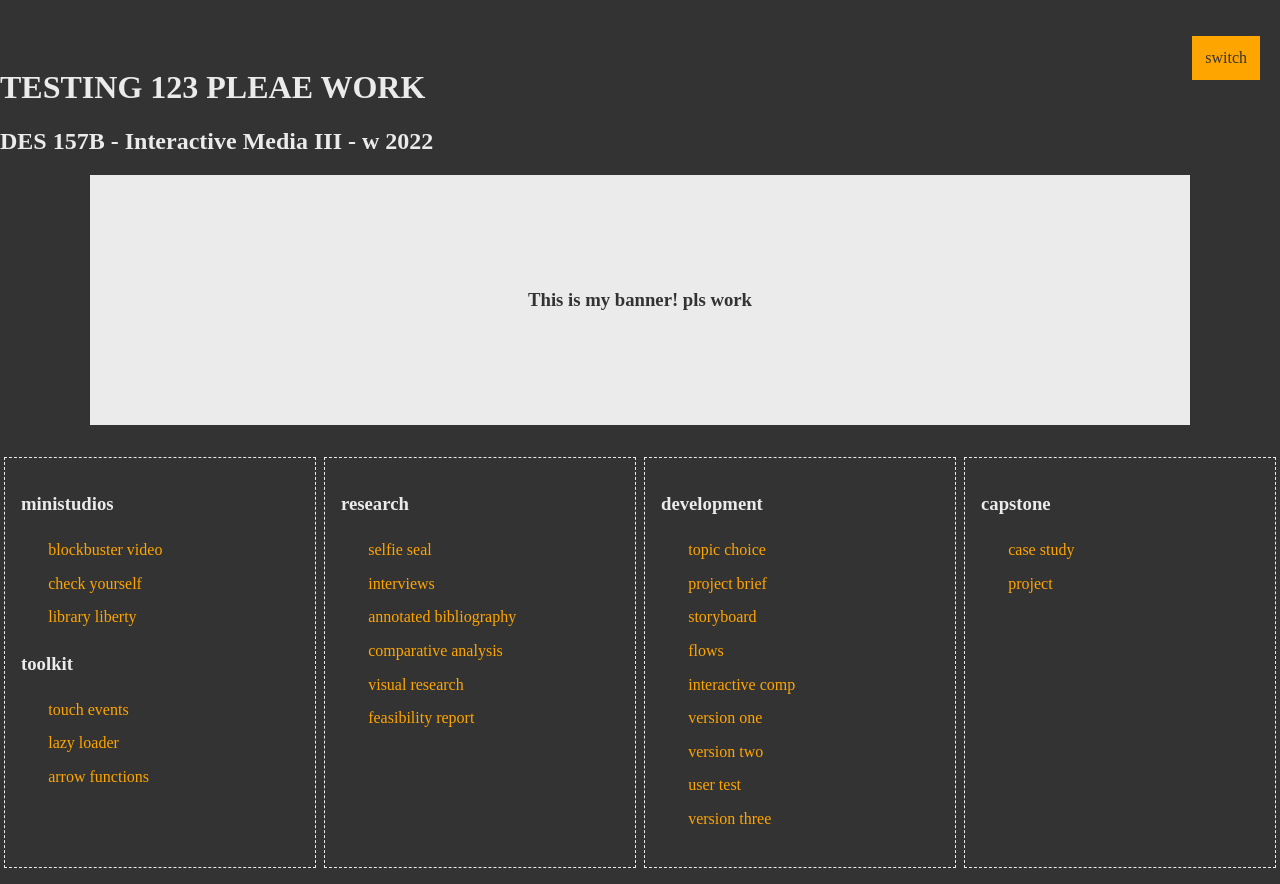
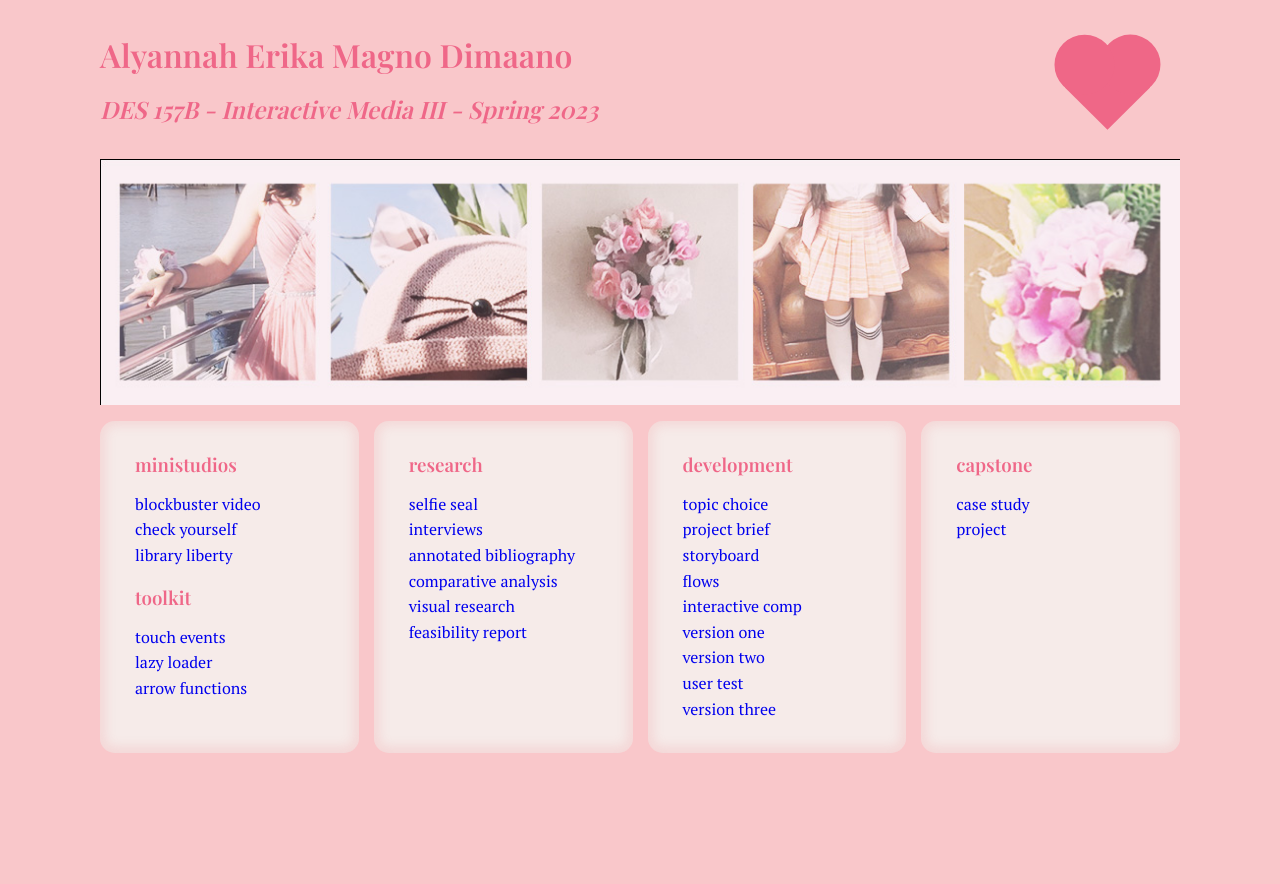
Before and after one commit to aerikaMD24/des157b, a plain HTML site: page index.html in a window 1280 px wide. After the commit the page ends 800 px from the top, so only its background shows below. Drawn offline with nearby package versions, Linux system fonts and the light colour scheme; a web font is replaced by a local one.

Commit message:
first update for portal

```diff
--- a/index.html
+++ b/index.html
@@ -5,51 +5,62 @@
     <meta charset="UTF-8">
     <title>Home is...DES 157B!</title>
     <link href="https://cdnjs.cloudflare.com/ajax/libs/normalize/8.0.1/normalize.min.css" rel="stylesheet" />
+    <link rel="preconnect" href="https://fonts.googleapis.com">
+    <link rel="preconnect" href="https://fonts.gstatic.com" crossorigin>
+    <link href="https://fonts.googleapis.com/css2?family=Abel&family=Exo+2:wght@400;600;700&family=PT+Serif&family=Playfair+Display:ital,wght@0,400;0,600;1,700&display=swap" rel="stylesheet">
     <link href="styles.css" rel="stylesheet" />
     <script src="script.js" defer></script>
 
 </head>
 
-<body>
-
-    <div id="container">
+<body class="punkPop">
 
     <header>
-
+        <div id="top">
+            <div>
                 <h1>
-                TESTING 123 PLEAE WORK
+                    Alyannah Erika Magno Dimaano
                 </h1>
 
-            <h2>DES 157B - Interactive Media III - w 2022
+                <h2>
+                    DES 157B - Interactive Media III - Spring 2023
                 </h2>
+            </div>
 
-            <!--this is for the interactive banner-->
-            <div id="banner">
-                <h3>This is my banner! pls work</h3>
+            <div id="heart">
+                <img src="images/heart.svg" alt="heart/spade button" height="120">
             </div>
+            <div id="spade">
+                <img src="images/spade.svg" alt="heart/spade button" height="120">
+            </div>
+
+        </div>
+
+        <img id="banner" src="images/testBanner.jpg" alt="girlyPop or punkPop collage">
 
     </header>
 
     <main>
 
         <section id="projects">
-
             <h3>ministudios</h3>
             <nav>
-                    <ol>
+                <ul>
                     <li><a href="#">blockbuster video</a></li>
                     <li><a href="#">check yourself</a></li>
                     <li><a href="#">library liberty</a></li>
-                    </ol>
+                </ul>
             </nav>
             <h3>toolkit</h3>
             <nav>
-                    <ol>
+                <ul>
                     <li><a href="#">touch events</a></li>
                     <li><a href="#">lazy loader</a></li>
                     <li><a href="#">arrow functions</a></li>
-                    </ol>
+                </ul>
             </nav>
+
+
 
         </section>
 
@@ -101,11 +112,8 @@
             </nav>
         </section>
 
-            <button>switch</button>
-
     </main>
 
-    </div>
 
 </body>
 
--- a/script.js
+++ b/script.js
@@ -1,29 +1,47 @@
 (function() {
     'use strict';
 
-    const button = document.querySelector('button');
     const body = document.querySelector('body');
     const banner = document.querySelector('#banner');
-    const sections = document.querySelectorAll('section')
-    let mode = 'dark';
 
-    button.addEventListener('click', function() {
-        if (mode === 'dark') {
-            body.className = 'switch';
-            banner.className = 'switch';
-            button.className = 'switch';
-            for (const section of sections) {
-                section.className = 'switch';
-            }
-            mode = 'light';
-        } else {
-            body.removeAttribute('class');
-            banner.removeAttribute('class');
-            button.removeAttribute('class');
-            for (const section of sections) {
-                section.removeAttribute('class');
-            }
-            mode = 'dark'
+    const heart = document.querySelector('#heart');
+    const spade = document.querySelector('#spade');
+
+
+    // Randomly display either GirlyPop or PunkPop when window loads
+    if (Math.floor(Math.random() * 2) === 0) {
+        girlyPop();
+    } else {
+        punkPop();
+    }
+
+    // Switches when spade/heart is clicked
+    spade.addEventListener('click', function(){
+        if (body.className = 'punkPop') {
+            girlyPop();
+        }
+
+    })
+    heart.addEventListener('click', function(){
+        if (body.className = 'girlyPop') {
+            punkPop();
         }
     })
+
+
+    // Theme Functions
+    function girlyPop() {
+        body.className = 'girlyPop';
+        spade.style.display = 'none';
+        heart.style.display = 'block';
+        banner.src = 'images/girlyPopBanner.jpg';
+    }
+    function punkPop() {
+        body.className = 'punkPop';
+        heart.style.display = 'none';
+        spade.style.display = 'block';
+        banner.src = 'images/punkPopBanner.jpg';
+    }
+
+
 })()
--- a/styles.css
+++ b/styles.css
@@ -1,121 +1,125 @@
-* {
-    box-sizing: border-box;
+/* general */
+
+body {
+    max-width: 1200px;
+    min-width: 900px;
+    margin: auto;
+    transition: all 1s ease-out;
 }
 
-body {
-    background-color: #333;
-    color: rgb(235, 235, 235);
-    transition: all 2s;
+ header #top {
+    width: 90%;
+    display: flex;
+    margin: 1em auto;
+    justify-content: space-between;
  }
 
-body.switch {
-    background-color: rgb(235, 235, 235);
-    color: #333;
+ h1, h2, h3 {
+    font-weight: bold;
  }
 
-#container {
-    position: relative;
-    width: 100%;
-    max-width: 1366px;
-    /* make sure the columns don't get too small and text stays readable */
-    min-width: 900px;
-    margin: 1em auto;
-    padding-top: 2em;
+ h2 {
+    font-style: italic;
  }
 
-header {
-    margin: 0 auto 2em auto;
-}
-
-#banner {
-    position: relative;
-    display: flex;
-    width: 1100px;
-    height: 250px;
+ img {
+    width: 90%;
+    display: block;
     margin: auto;
-    background-color: rgb(235, 235, 235);
-    color: #333;
-    overflow: hidden;
-    display: grid;
-	place-items: center;
-}
-
-#banner.switch {
-    background-color: #333;
-    color: rgb(235, 235, 235);
-    transition: all 2s;
  }
 
  main {
     display: flex;
-    justify-content: space-evenly;
+    width:  90%;
     margin: 1em auto;
+    justify-content: space-around;
+    gap: 15px;
  }
 
  main section {
-    width: 25%;
-    border: 1px rgb(235, 235, 235) dashed;
-    margin: 0 .25em;
-    padding: 1em;
+    flex: 1;
+    aspect-ratio: 3/4;
+    padding: 15px 35px;
  }
 
-a {
-    text-decoration: none;
-}
-
-ol,
-ul {
-    list-style-type: none;
-    margin-left: 0;
+ main section nav ul {
+    list-style: none;
     padding-left: 0;
  }
 
-section li {
-    padding-left: 1.2em;
+main section nav {
+    margin-top: 0;
 }
 
-section a {
-    line-height: 1.1em;
-    display: inline-block;
-    padding: .5em;
-    color: orange;
+main section h3 {
+    margin-bottom: 0;
 }
 
-section a:hover {
-    background-color: orange;
-    color: #333;
+ main section nav ul li a {
+    text-decoration: none;
+    line-height: 1.6em;
+
  }
 
-section.switch a {
-    color: #333;
+ /* girlyPop Class */
+
+.girlyPop  {
+    background-color: #F9C7CA;
+    color: #EF6788;
+    font-family: 'PT Serif', serif;
 }
 
-section.switch a:hover {
-    background-color: #333;
-    color: rgb(235, 235, 235);
+.girlyPop h1, .girlyPop h2, .girlyPop h3 {
+    font-family: 'Playfair Display', serif;
+    color: #EF6788;
+    /* background-color: #F6EBE9; */
 }
 
-button {
-    position: absolute;
-    top: 20px;
-    right: 20px;
-    padding: 12px;
-    background-color: orange;
-    color: #333;
-    border: 1px solid transparent;
+.girlyPop main section {
+    background-color: #F6EBE9;
+    border-radius: 15px;
+    box-shadow: inset 0px -1px 10px 6px rgba(240, 163, 168, 0.25);
 }
 
-button:hover {
-    background-color: coral;
-    cursor: pointer;
+.girlyPop main section nav ul li a:visited  {
+    color: #EF6788;
  }
 
-button.switch {
-    background-color: rgb(235, 235, 235);
-    border-color: #333;
+.girlyPop main section nav ul li a:hover  {
+    background-color: #F0A3A8;
+    color: white;
  }
 
-button.switch:hover {
-    background-color: #333;
-    color: rgb(235, 235, 235)
+ #heart {
+    display: none;
  }
+
+  /* punkPop Class */
+
+.punkPop  {
+    background-color: black;
+    color: white;
+    font-family: 'Abel', sans-serif;
+}
+
+.punkPop h1, .punkPop h2, .punkPop h3 {
+    font-family: 'Exo 2', sans-serif;
+    color: #C24CEC;
+}
+
+.punkPop main section {
+    border: 5px #C24CEB dotted;
+}
+
+.punkPop main section nav ul li a:visited  {
+    color: white;
+ }
+
+.punkPop main section nav ul li a:hover  {
+    color: #C24CEB;
+    text-decoration: underline;
+ }
+
+ #spade {
+    display: block;
+ }
```
Also changed, not shown: images/girlyPopBanner.jpg (added), images/heart.svg (added), images/punkPopBanner.jpg (added), images/spade.svg (added), 2 other files. Lines whose indentation alone changed are shown as unchanged.
